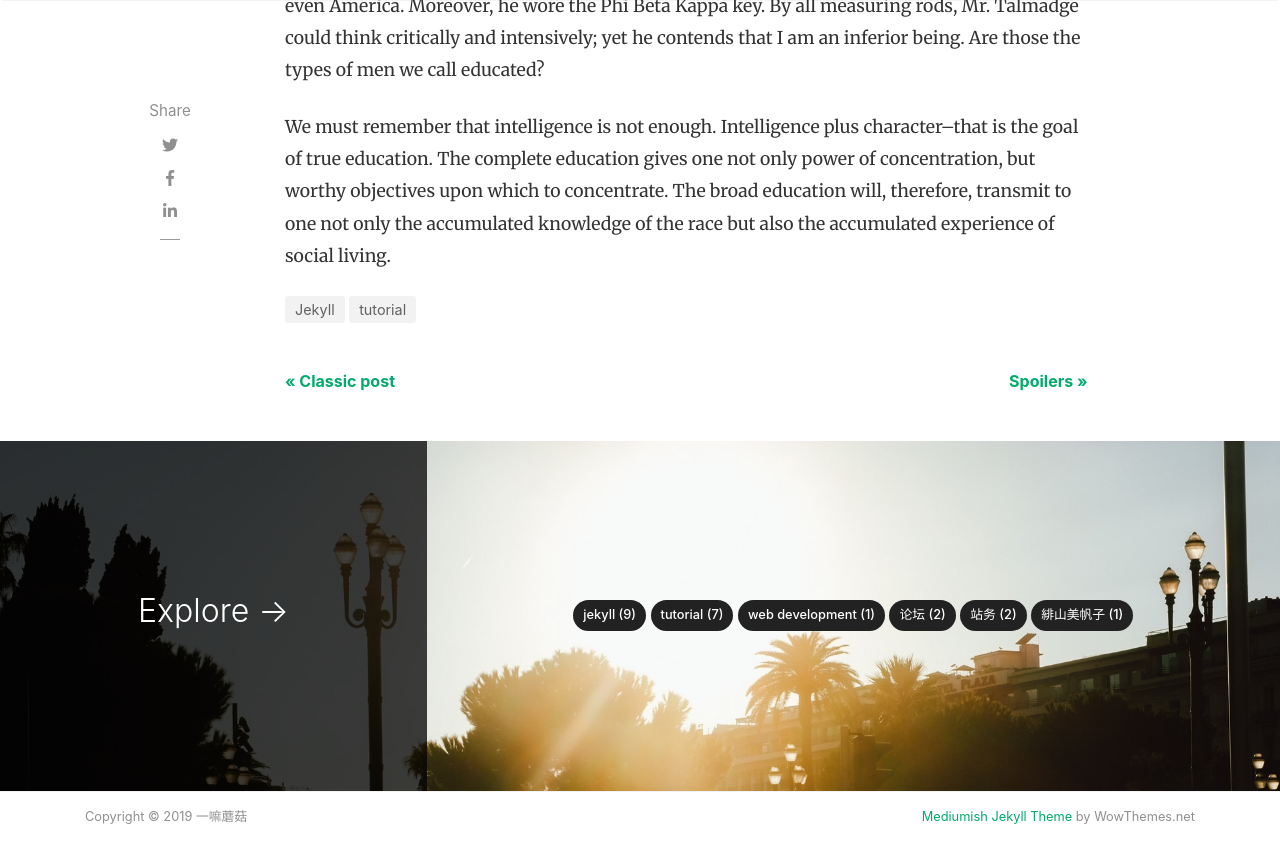
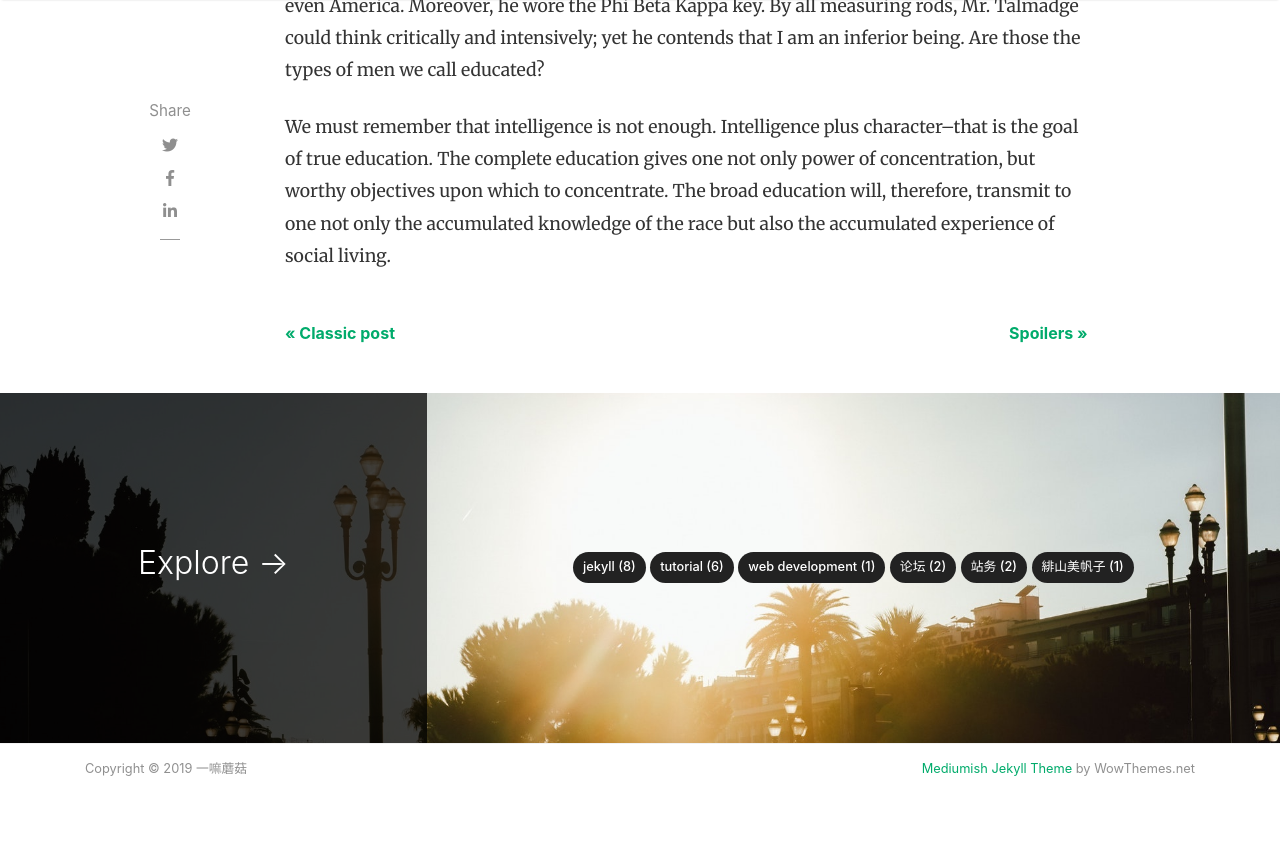
Before and after one commit to mogu-shirahi/mogu-shirahi.github.io, a Jekyll site: the page built from _posts/2018-01-12-bold-words.md, in a window 1280 px wide and 900 px high, scrolled down 1507 px. Shown: the top 863 px of the window. Built offline with Jekyll 4.4.1, drawn with Linux system fonts in a browser that asks for light colours; nearby versions of some CDN libraries; comment, search, counter and statistics services are not loaded.

Commit message:
Update 2018-01-12-bold-words.md

```diff
--- a/_posts/2018-01-12-bold-words.md
+++ b/_posts/2018-01-12-bold-words.md
@@ -4,7 +4,6 @@ author: mogu
 featured: false
 hidden: true
 title:  "Bold words"
-categories: [ Jekyll, tutorial ]
 image: assets/images/7.jpg
 ---
 Even the press, the classroom, the platform, and the pulpit in many instances do not give us objective and unbiased truths. To save man from the morass of propaganda, in my opinion, is one of the chief aims of education. Education must enable one to sift and weigh evidence, to discern the true from the false, the real from the unreal, and the facts from the fiction.
```
